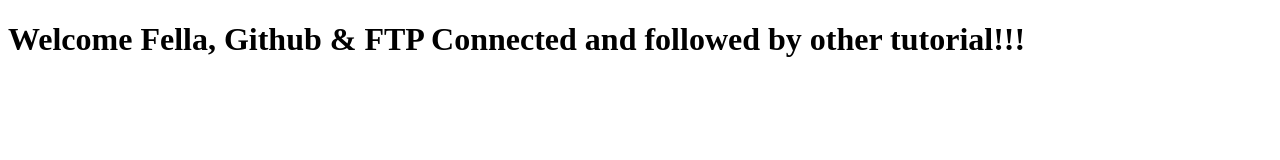
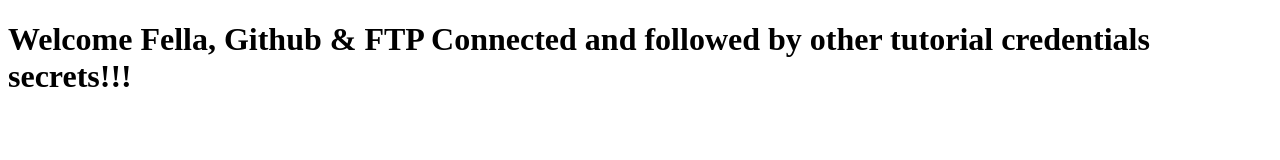
Before and after one commit to taimoorKVD/demorepo, a plain HTML site: page index.html in a window 1280 px wide. Drawn offline with Linux system fonts and the light colour scheme.

Commit message:
credentials secrets

```diff
--- a/index.html
+++ b/index.html
@@ -7,6 +7,6 @@
     <title>Document</title>
 </head>
 <body>
-    <h1> Welcome Fella, Github & FTP Connected and followed by other tutorial!!! </h1>
+    <h1> Welcome Fella, Github & FTP Connected and followed by other tutorial credentials secrets!!! </h1>
 </body>
 </html>
```
Also changed, not shown: 1 other file.
